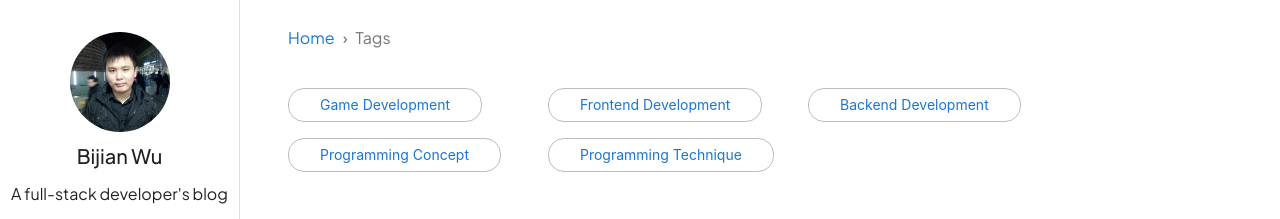
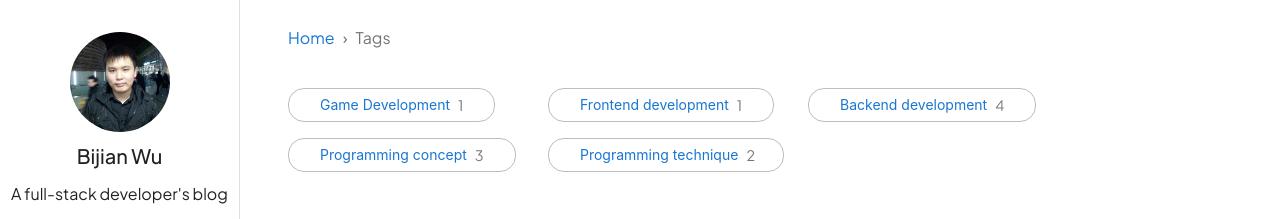
Before and after one commit to BijianWu/blog, a React (Create React App) app: page /tags in a window 1280 px wide. Shown: the top 219 px of the page. Built offline with nearby package versions, Linux system fonts and the light colour scheme.

Commit message:
show counters of how many elements were reach tags has

```diff
--- /dev/null
+++ b/src/components/MutedTypography.js
@@ -0,0 +1,8 @@
+import { Chip, Tab, Typography } from '@mui/material';
+import { styled } from '@mui/material/styles';
+
+const MutedTypography = styled((props) => <Typography pl={1} color={"#757575"} fontSize={"0.9rem"} {...props} />)(({ theme }) => ({
+
+  }));
+
+export default MutedTypography;
--- a/src/pages/Tags.jsx
+++ b/src/pages/Tags.jsx
@@ -1,6 +1,7 @@
-import { Chip, Grid, Link } from "@mui/material";
+import { Badge, Box, Chip, Grid, Link, Stack, Typography } from "@mui/material";
 import StyledChip from "../components/StyledChip";
 import { useNavigate } from "react-router-dom";
+import MutedTypography from "../components/MutedTypography";
 
 export default function Tags(){
     const navigate = useNavigate();
@@ -8,23 +9,44 @@ export default function Tags(){
     return <>
         <Grid container rowGap={2} columnGap={3}>
             <Grid item lg={3} xs={5}>
-                <StyledChip label="Game Development" onClick= { () => navigate("game-development") } />
+                <StyledChip label={
+                    <Stack direction={"row"}>
+                        Game Development <MutedTypography>1</MutedTypography>
+                    </Stack>
+
+                } onClick= { () => navigate("game-development") } />
             </Grid>
 
             <Grid item lg={3} xs={5}>
-                <StyledChip label="Frontend Development" onClick= { () => navigate("frontend-development") } />
+                <StyledChip label={
+                    <Stack direction={"row"}>
+                        Frontend development <MutedTypography>1</MutedTypography>
+                    </Stack>
+                } onClick= { () => navigate("frontend-development") } />
             </Grid>
 
             <Grid item lg={3} xs={5}>
-                <StyledChip label="Backend Development" onClick= { () => navigate("backend-development") } />
+                <StyledChip label={
+                    <Stack direction={"row"}>
+                        Backend development <MutedTypography>4</MutedTypography>
+                    </Stack>
+                } onClick= { () => navigate("backend-development") } />
             </Grid>
 
             <Grid item lg={3} xs={5}>
-                <StyledChip label="Programming Concept" onClick= { () => navigate("programming-concept") } />
+                <StyledChip label={
+                    <Stack direction={"row"}>
+                        Programming concept <MutedTypography>3</MutedTypography>
+                    </Stack>
+                } onClick= { () => navigate("programming-concept") } />
             </Grid>
 
             <Grid item lg={3} xs={5}>
-                <StyledChip label="Programming Technique" onClick= { () => navigate("programming-technique") } />
+                <StyledChip label={
+                    <Stack direction={"row"}>
+                        Programming technique <MutedTypography>2</MutedTypography>
+                    </Stack>
+                } onClick= { () => navigate("programming-technique") } />
             </Grid>
 
         </Grid>
```
